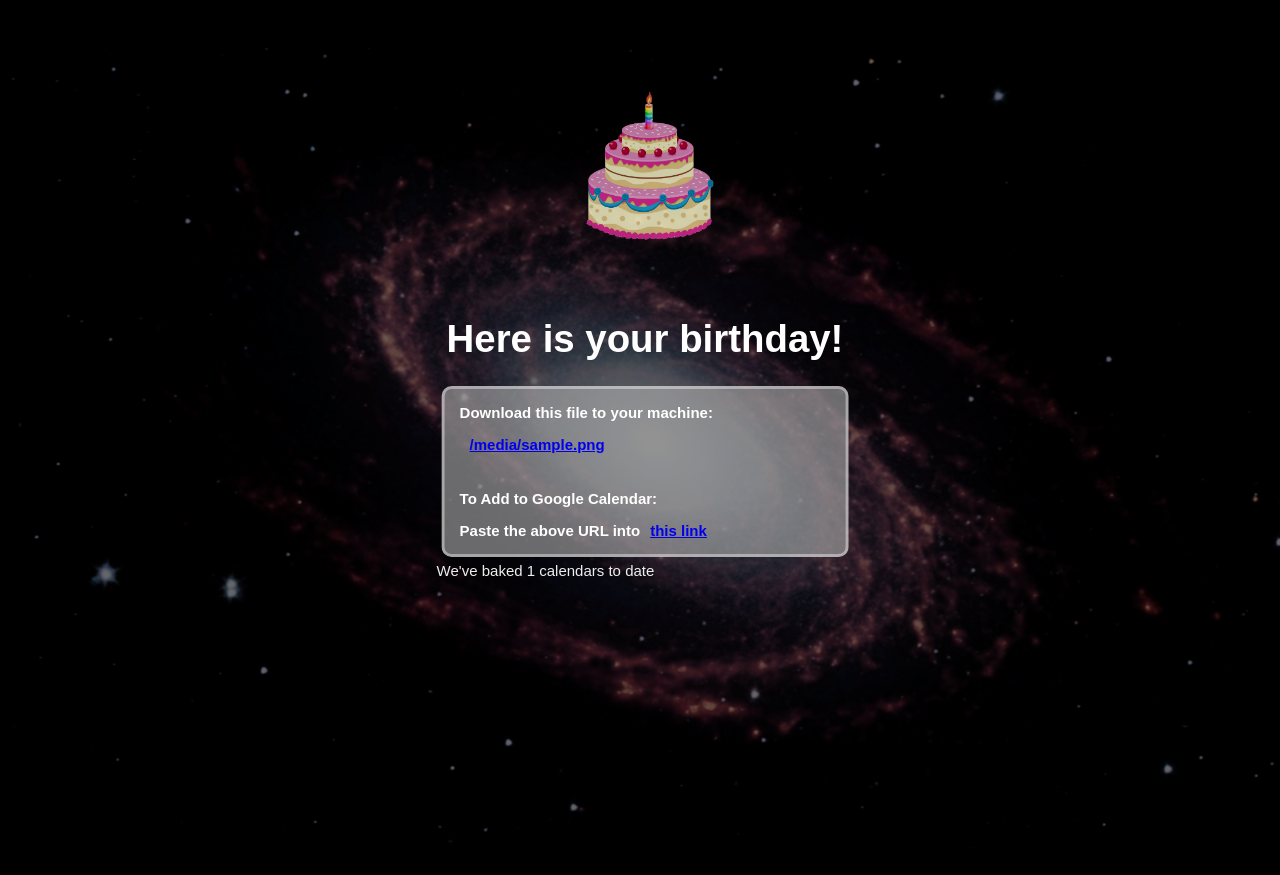
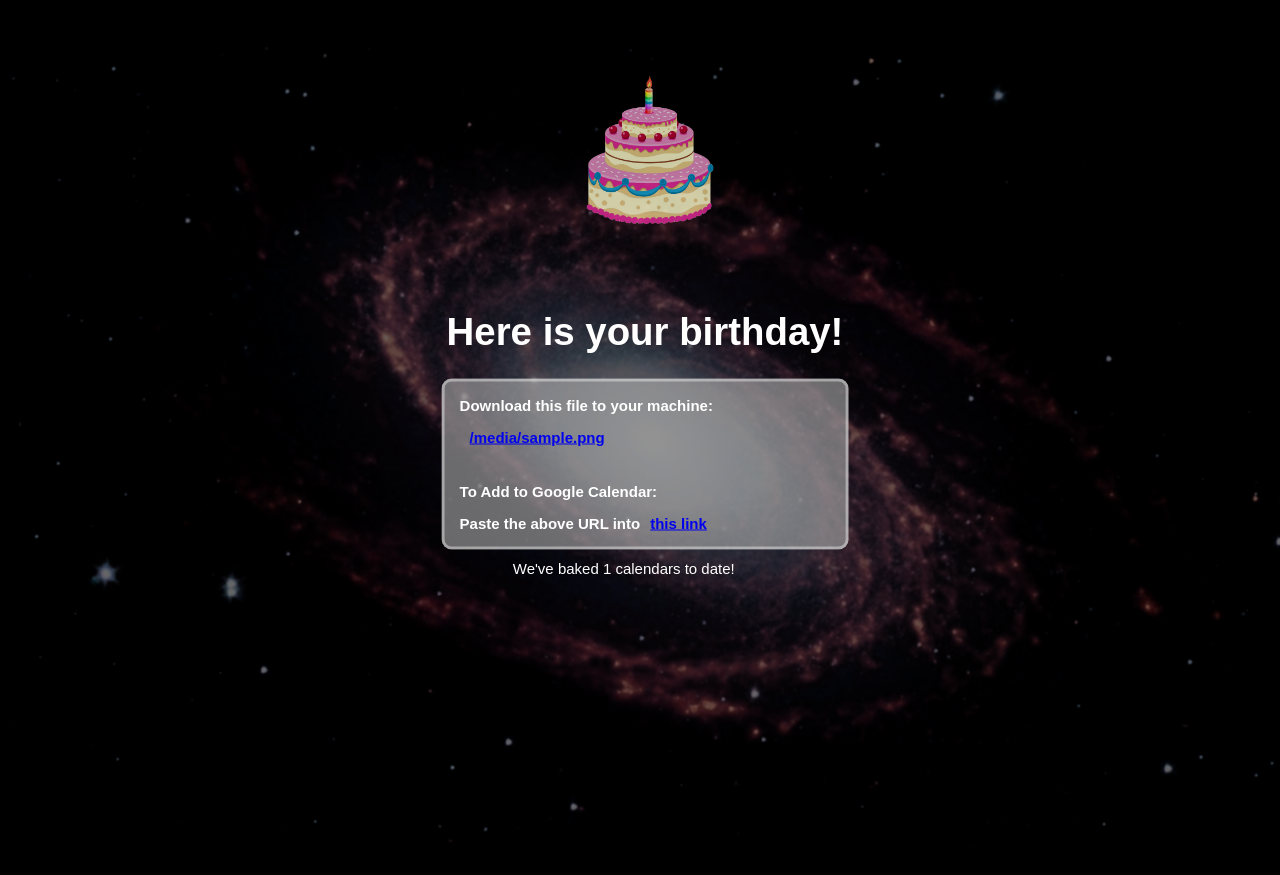
Before and after one commit to apmechev/atro_cakeday, a Flask app: template astro_cakeday/templates/result.html in a window 1280 px wide. Run offline with Flask 2, Linux system fonts and the light colour scheme; the template is opened without the code that fills it: most values are stand-ins (such as "Sample title", 1, 10 or a date in 2020); parts of the project's set-up code (start-up, migrations or seed data) failed here and were passed over; some libraries are stand-ins or nearby versions.

Commit message:
visitor counter edits

```diff
--- a/astro_cakeday/static/styles/birthday.css
+++ b/astro_cakeday/static/styles/birthday.css
@@ -90,3 +90,11 @@ div.border {
   background-color: #b0b0b099;
   border-radius: 15px;
 }
+
+.footer-result {
+  position: relative;
+  clear: both;
+  width: 85%;
+  color: white;
+  text-align: center;
+}
--- a/astro_cakeday/templates/result.html
+++ b/astro_cakeday/templates/result.html
@@ -13,5 +13,7 @@
 <h4>To Add to Google Calendar:</h4>
 <h4>Paste the above URL into<a href="https://calendar.google.com/calendar/r/settings/addbyurl">this link</a></h4>
 </div>
-We've baked {{ count_visitors() }} calendars to date
+<div class="footer-result active">
+    We've baked {{ count_visitors() }} calendars to date!
+</div>
 {% endblock %}
```
